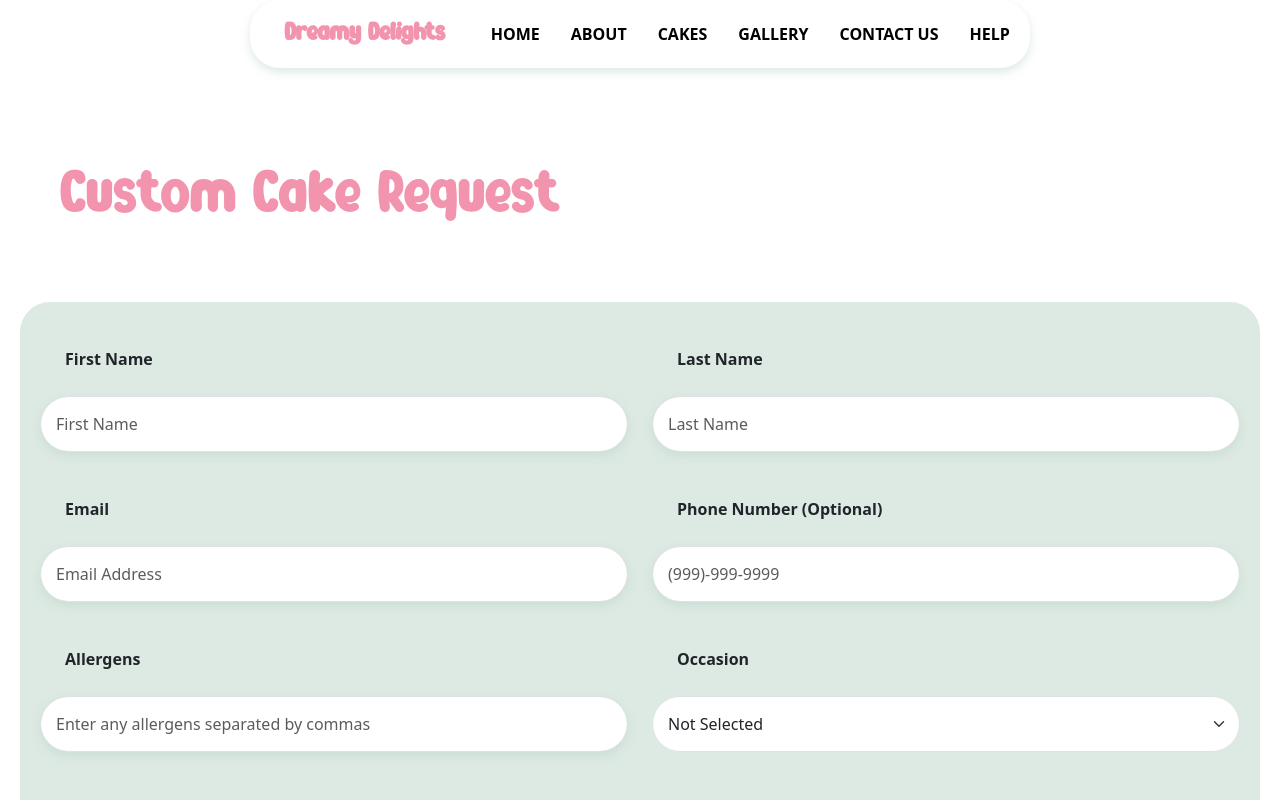
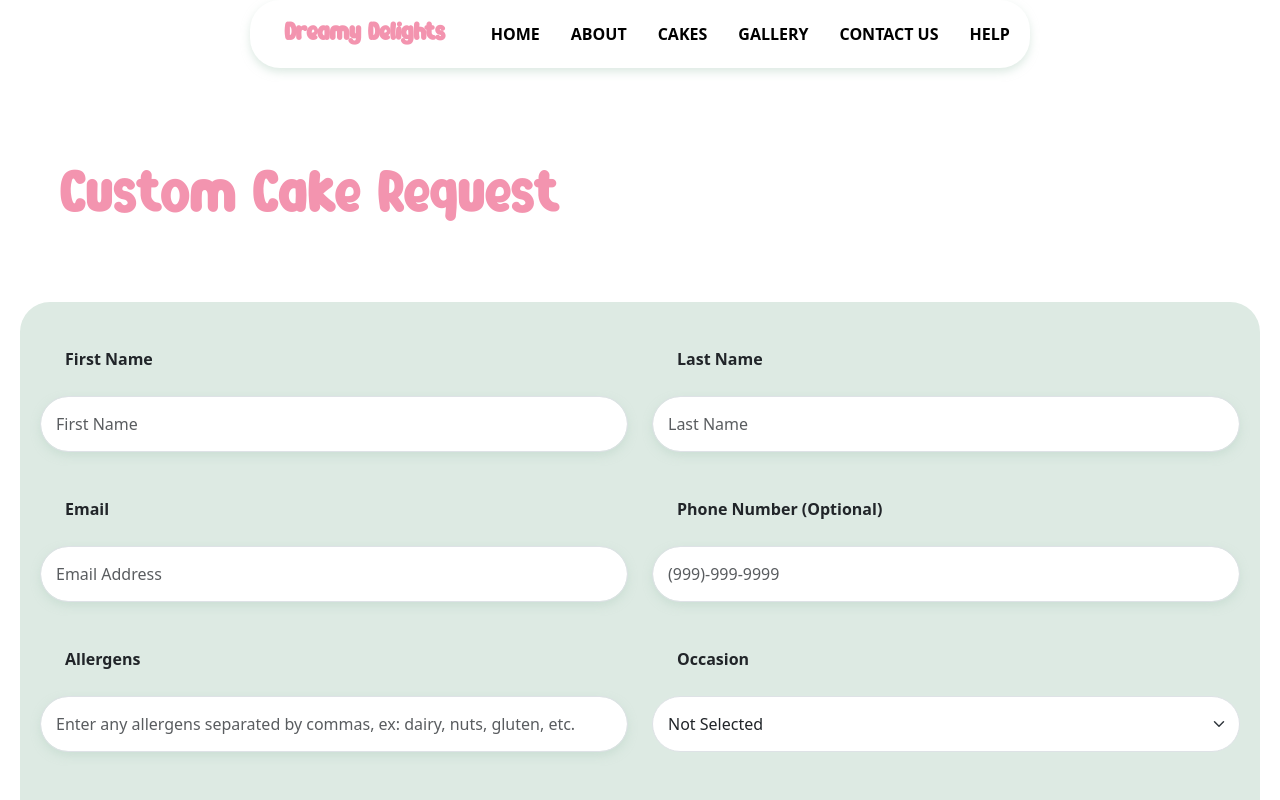
Before and after one commit to lamakoleib/DreamyDelights, a React (Create React App) app: page /rqform in a window 1280 px wide. Shown: the top 800 px of the page. Built offline with nearby package versions, Linux system fonts and the light colour scheme.

Commit message:
fixed form placeholder

```diff
--- a/src/RequestForm.js
+++ b/src/RequestForm.js
@@ -50,7 +50,7 @@ export default function RequestForm() {
                 type="text"
                 class="form-control"
                 id="allergens"
-                placeholder="Enter any allergens separated by commas"
+                placeholder="Enter any allergens separated by commas, ex: dairy, nuts, gluten, etc."
               ></input>
             </div>
 
```
